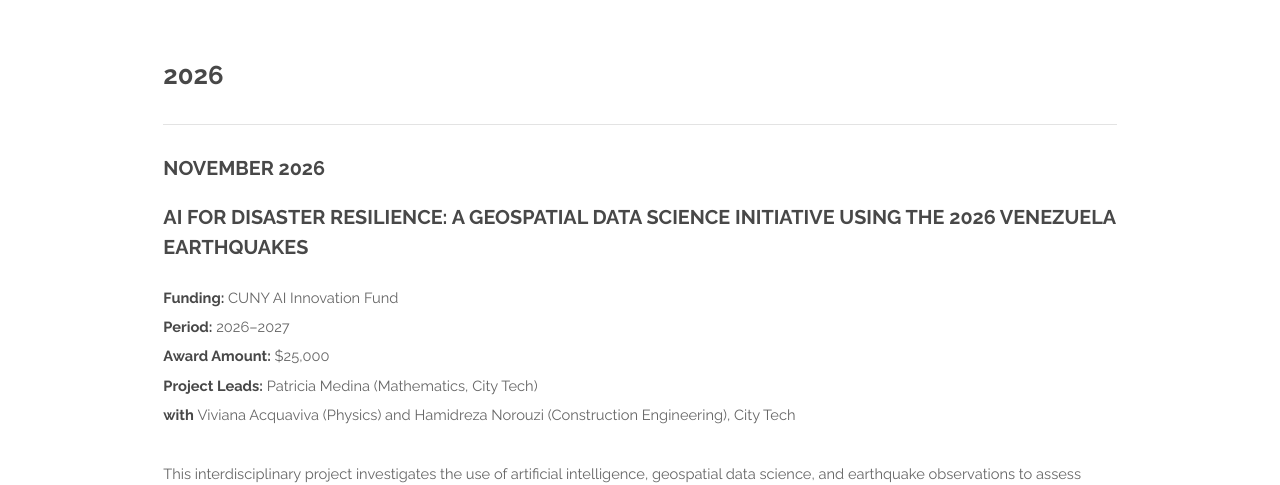
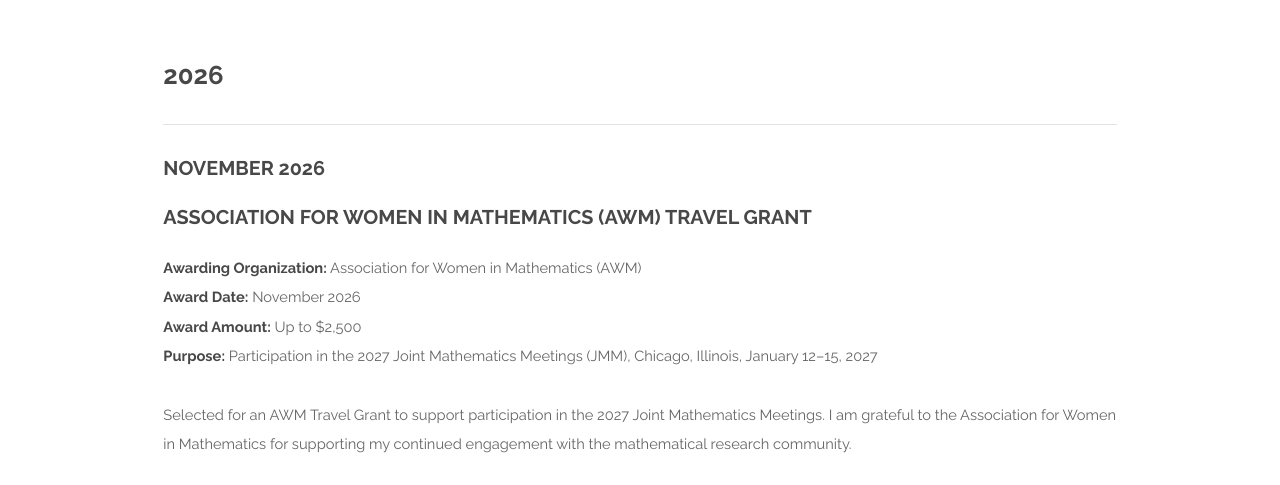
Before and after one commit to patriciamg90/patriciamg90.github.io, a plain HTML site: page news.html in a window 1280 px wide. Shown: the part 272-757 px from the top of the page. Drawn offline with Linux system fonts and the light colour scheme.

Commit message:
Add AWM Travel Grant information to news.html
Added details about the AWM Travel Grant including awarding organization, award date, amount, and purpose.

```diff
--- a/news.html
+++ b/news.html
@@ -185,6 +185,32 @@
 <!-- November 2026 -->
 
 			 <h3>November 2026</h3>
+
+
+<div class="research-grant">
+  <h3>Association for Women in Mathematics (AWM)
+    Travel Grant</h3>
+
+  <p>
+    <strong>Awarding Organization:</strong>
+    Association for Women in Mathematics (AWM)<br>
+    <strong>Award Date:</strong> November 2026<br>
+    <strong>Award Amount:</strong> Up to $2,500<br>
+    <strong>Purpose:</strong> Participation in the
+    2027 Joint Mathematics Meetings (JMM),
+    Chicago, Illinois, January 12–15, 2027
+  </p>
+
+  <p>
+    Selected for an AWM Travel Grant to support
+    participation in the 2027 Joint Mathematics
+    Meetings. I am grateful to the Association
+    for Women in Mathematics for supporting
+    my continued engagement with the
+    mathematical research community.
+  </p>
+</div>
+
 
 
 <div class="research-grant">
```
